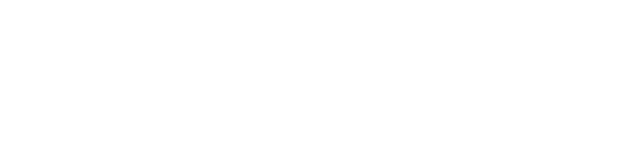
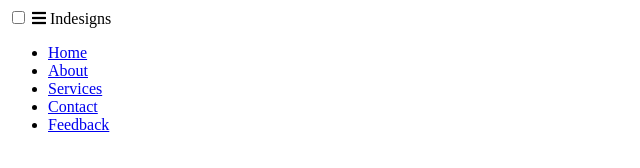
Before and after one commit to Nousernamized/Indesigns, a plain HTML site: page index.html in a window 1280 px wide. Shown: the whole page, without its empty margins (0-640 px from the left). Drawn offline with Linux system fonts and the light colour scheme.

Commit message:
save index.html file

```diff
--- a/index.html
+++ b/index.html
@@ -1,19 +1,30 @@
 <!DOCTYPE html>
-<html lang="en">
-<head>
-    <meta charset="UTF-8">
+<link rel="preconnect" href="https://fonts.googleapis.com">
+<link rel="preconnect" href="https://fonts.gstatic.com" crossorigin>
+<link href="https://fonts.googleapis.com/css2?family=Creepster&family=Poppins:wght@600&family=Press+Start+2P&display=swap" rel="stylesheet">
+<html lang="en" dir="ltr">
+  <head>
+    <meta charset="utf-8">
+    <title>Indesigns - Homepage</title>
     <meta name="viewport" content="width=device-width, initial-scale=1.0">
-    <title>tables</title>
-</head>
-<body>
-
- <table>
-    <tr>
-        <th></th>
-        <th></th>
-        <th></th>
-    </tr>
- </table>
-
-</body>
+    <link rel="stylesheet" href="style.css">
+    <link rel="stylesheet" href="https://cdnjs.cloudflare.com/ajax/libs/font-awesome/5.15.3/css/all.min.css"/>
+  </head>
+  <body>
+    <nav>
+      <input type="checkbox" id="check">
+      <label for="check" class="checkbtn">
+        <i class="fas fa-bars"></i>
+      </label>
+      <label class="logo">Indesigns</label>
+      <ul>
+        <li><a class="active" href="#">Home</a></li>
+        <li><a href="#">About</a></li>
+        <li><a href="#">Services</a></li>
+        <li><a href="#">Contact</a></li>
+        <li><a href="#">Feedback</a></li>
+      </ul>
+    </nav>
+    <section></section>
+  </body>
 </html>
```
